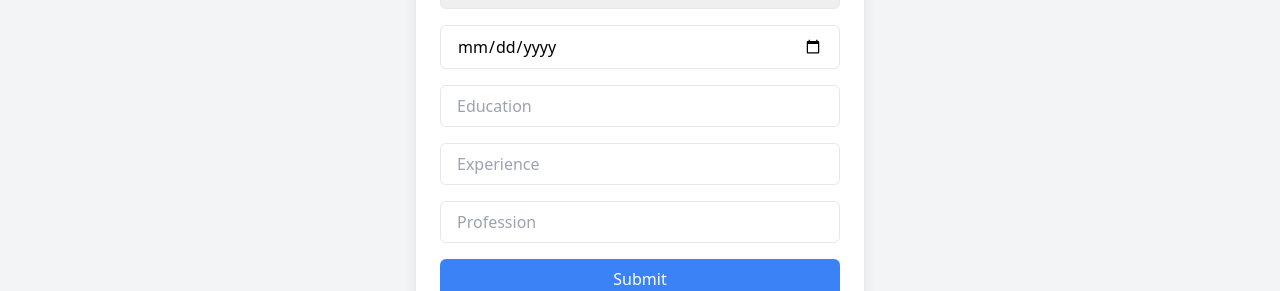
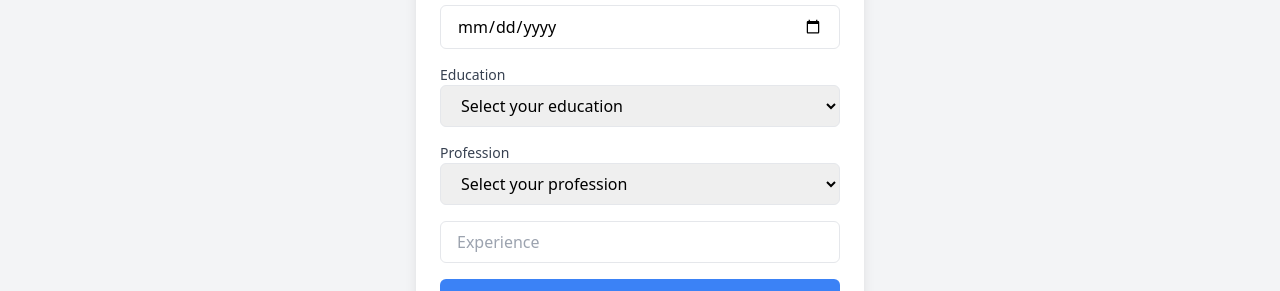
Before and after one commit to tomil740/TeachHub, a React (Vite) app: page /signup in a window 1280 px wide. Both pictures are taken after typing "Sample", "name@example.com", "Sample123", "Sample123" into the empty fields and a click on the button "Continue". Shown: the part 375-666 px from the top of the page. Built offline with nearby package versions, Linux system fonts and the light colour scheme; no server answers.

Commit message:
orginaized folders

```diff
--- a/src/App.jsx
+++ b/src/App.jsx
@@ -1,11 +1,6 @@
 import { RouterProvider } from "react-router-dom";
 import { router } from "./router/Router";
-import { RecoilRoot } from "recoil";
 
 export default function App() {
-  return (
-    <RecoilRoot>
-      <RouterProvider router={router} />
-    </RecoilRoot>
-  );
+  return <RouterProvider router={router} />;
 }
--- a/src/FirebaseUtiles/Utils.js
+++ /dev/null
@@ -1,14 +0,0 @@
-import { db } from "../firebase";
-import { collection, getDocs } from "firebase/firestore";
-
-export async function logUsers() {
-  try {
-    const usersCollection = collection(db, "users");
-    const snapshot = await getDocs(usersCollection);
-    const usersList = snapshot.docs.map((doc) => doc.data());
-
-    console.log("Users:", usersList);
-  } catch (error) {
-    console.error("Error retrieving users:", error);
-  }
-}
--- a/src/components/Navbar.jsx
+++ b/src/components/Navbar.jsx
@@ -7,7 +7,7 @@ import { onAuthStateChanged } from "firebase/auth";
 
 const Navbar = () => {
   const [isMobileMenuOpen, setIsMobileMenuOpen] = useState(false);
-  const [isLoggedIn, setIsLoggedIn] = useState(false); // Track if the user is logged in
+  const [isLoggedIn, setIsLoggedIn] = useState(false);
 
   useEffect(() => {
     const unsubscribe = onAuthStateChanged(auth, (user) => {
@@ -66,7 +66,7 @@ const Navbar = () => {
         {isLoggedIn ? (
           <button
             onClick={handleLogout}
-            className="rounded bg-gradient-to-b from-gray-700 to-gray-900 px-2 py-1 font-bold text-white transition-all duration-300 hover:to-gray-800"
+            className="w-28 rounded-md bg-blue-500 p-2 text-base text-white transition hover:bg-blue-600"
           >
             Logout
           </button>
--- a/src/components/SignUp.jsx
+++ b/src/components/SignUp.jsx
@@ -180,16 +180,92 @@ const SignUp = () => {
                 />
               </div>
 
-              {/* Education Field */}
+              {/* Education Field (Updated to Select Spinner) */}
               <div>
-                <input
-                  type="text"
-                  placeholder="Education"
+                <label
+                  htmlFor="education"
+                  className="block text-sm font-medium text-gray-700"
+                >
+                  Education
+                </label>
+                <select
+                  id="education"
                   value={education}
                   onChange={(e) => setEducation(e.target.value)}
                   className="w-full rounded-md border px-4 py-2 focus:outline-none focus:ring-2 focus:ring-blue-500"
                   required
-                />
+                >
+                  <option value="" disabled>
+                    Select your education
+                  </option>
+                  <option value="Technion - Israel Institute of Technology">
+                    Technion - Israel Institute of Technology
+                  </option>
+                  <option value="Tel Aviv University (TAU)">
+                    Tel Aviv University (TAU)
+                  </option>
+                  <option value="Hebrew University of Jerusalem">
+                    Hebrew University of Jerusalem
+                  </option>
+                  <option value="Bar-Ilan University (BIU)">
+                    Bar-Ilan University (BIU)
+                  </option>
+                  <option value="Ben-Gurion University of the Negev (BGU)">
+                    Ben-Gurion University of the Negev (BGU)
+                  </option>
+                  <option value="University of Haifa">
+                    University of Haifa
+                  </option>
+                  <option value="Weizmann Institute of Science">
+                    Weizmann Institute of Science
+                  </option>
+                  <option value="Open University of Israel">
+                    Open University of Israel
+                  </option>
+                  <option value="Ariel University">Ariel University</option>
+                  <option value="Reichman University (formerly IDC Herzliya)">
+                    Reichman University (formerly IDC Herzliya)
+                  </option>
+                </select>
+              </div>
+
+              {/* Profession Field (Updated to Select Spinner) */}
+              <div>
+                <label
+                  htmlFor="profession"
+                  className="block text-sm font-medium text-gray-700"
+                >
+                  Profession
+                </label>
+                <select
+                  id="profession"
+                  value={profession}
+                  onChange={(e) => setProfession(e.target.value)}
+                  className="w-full rounded-md border px-4 py-2 focus:outline-none focus:ring-2 focus:ring-blue-500"
+                  required
+                >
+                  <option value="" disabled>
+                    Select your profession
+                  </option>
+                  <option value="Digital Marketing">Digital Marketing</option>
+                  <option value="Graphic Design">Graphic Design</option>
+                  <option value="Video Editing">Video Editing</option>
+                  <option value="Full-Stack Development">
+                    Full-Stack Development
+                  </option>
+                  <option value="Front-End Development">
+                    Front-End Development
+                  </option>
+                  <option value="Back-End Development">
+                    Back-End Development
+                  </option>
+                  <option value="Basic Programming">Basic Programming</option>
+                  <option value="Data Analysis">Data Analysis</option>
+                  <option value="UI/UX">UI/UX</option>
+                  <option value="Mobile App Development">
+                    Mobile App Development
+                  </option>
+                </select>
               </div>
 
               {/* Experience Field */}
@@ -199,18 +275,6 @@ const SignUp = () => {
                   placeholder="Experience"
                   value={experience}
                   onChange={(e) => setExperience(e.target.value)}
-                  className="w-full rounded-md border px-4 py-2 focus:outline-none focus:ring-2 focus:ring-blue-500"
-                  required
-                />
-              </div>
-
-              {/* Profession Field */}
-              <div>
-                <input
-                  type="text"
-                  placeholder="Profession"
-                  value={profession}
-                  onChange={(e) => setProfession(e.target.value)}
                   className="w-full rounded-md border px-4 py-2 focus:outline-none focus:ring-2 focus:ring-blue-500"
                   required
                 />
```
Also changed, not shown: 1 other file (tests, documents, lock files or other folders).
